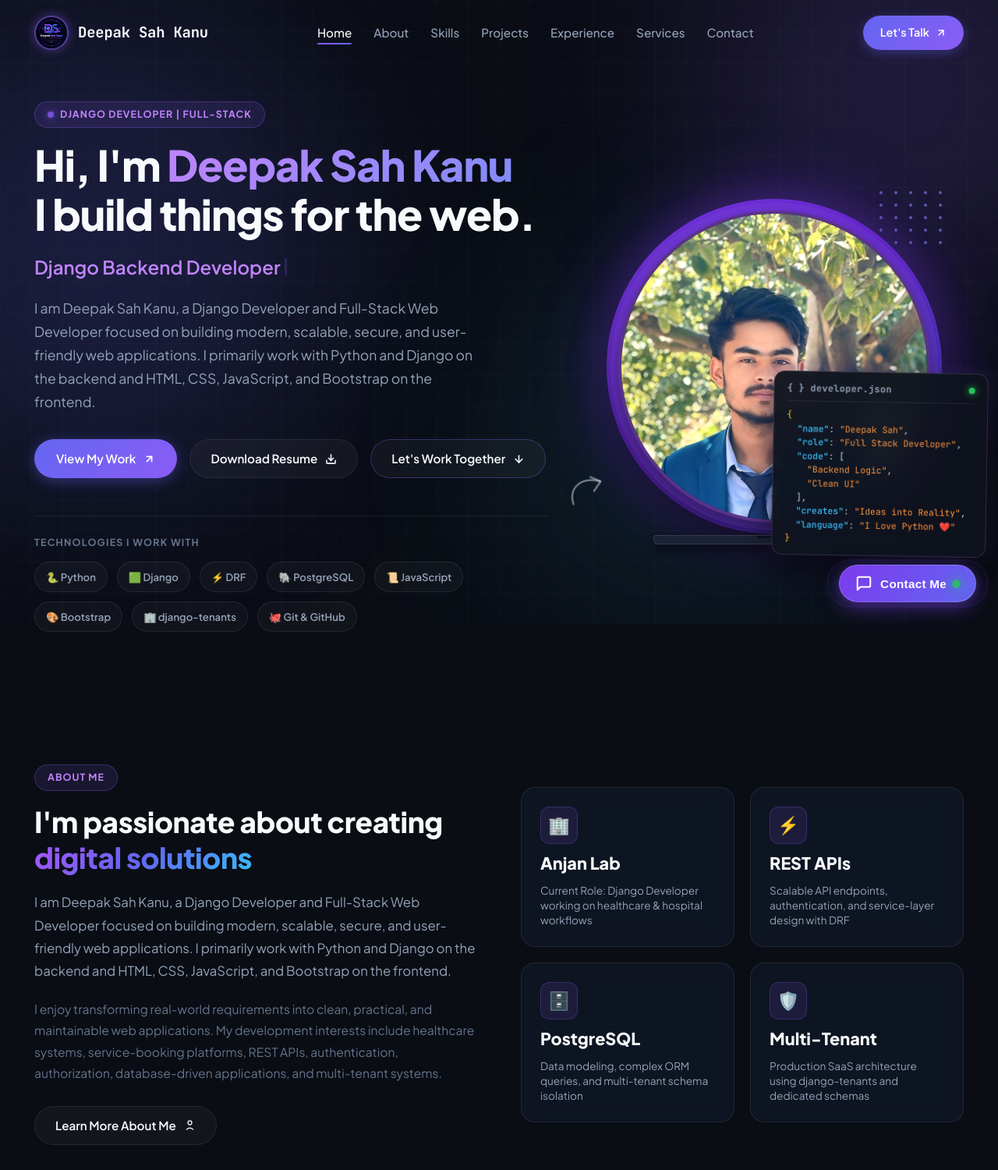
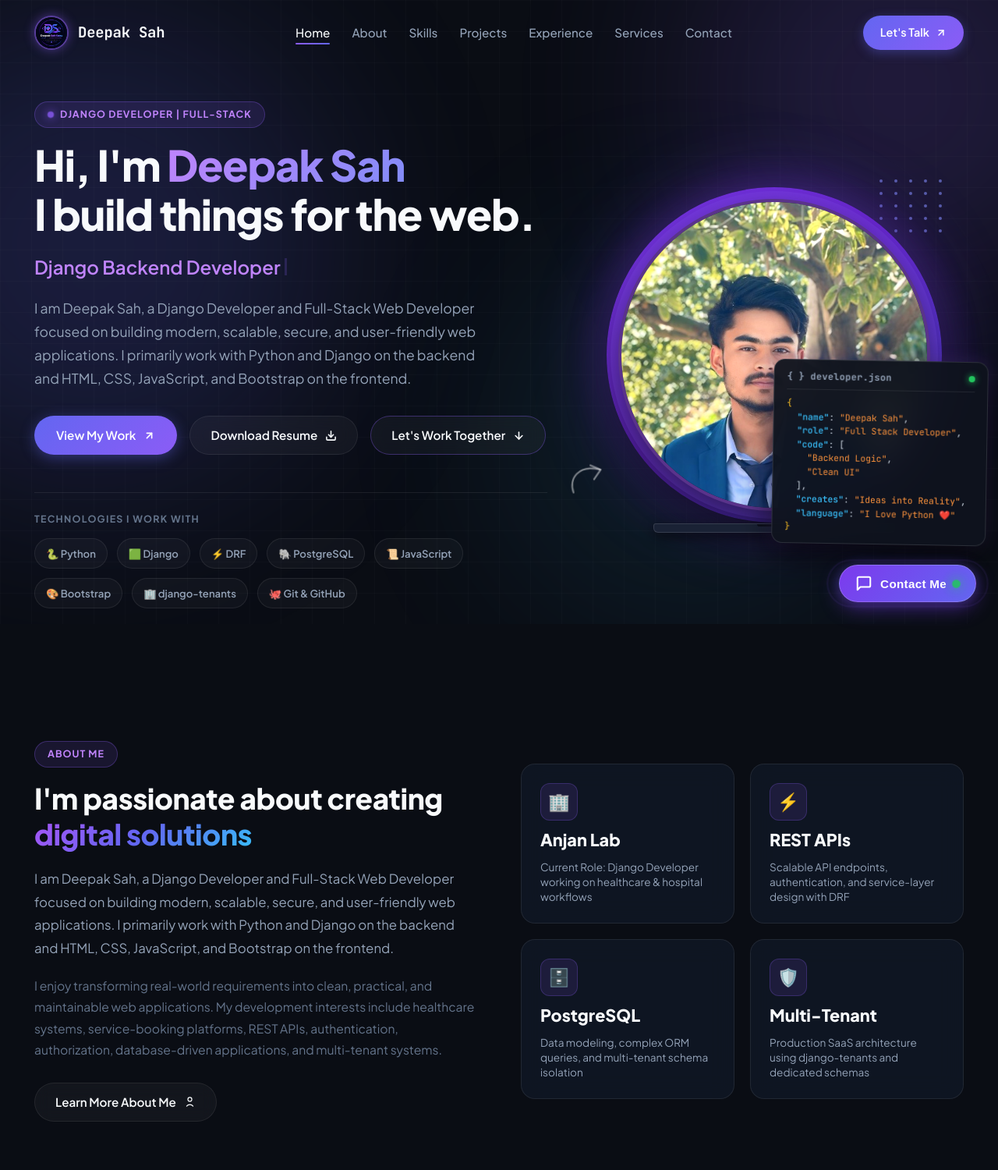
Before and after one commit to Deepak-sah-25/deepak-portfolio, a Django app: page / in a window 1280 px wide. Shown: the top 1500 px of the page at 78% size. Run offline with Django 5.2, Linux system fonts and the light colour scheme; data comes from the database, SQL or seed files in the repository; data that the repository does not hold is empty.

Commit message:
Remove Kanu across entire site and database; standardize name to Deepak Sah

```diff
--- a/portfolio/models.py
+++ b/portfolio/models.py
@@ -2,7 +2,7 @@ from django.db import models
 
 
 class Profile(models.Model):
-    name = models.CharField(max_length=150, default="Deepak Sah Kanu")
+    name = models.CharField(max_length=150, default="Deepak Sah")
     short_title = models.CharField(max_length=150, default="Django Developer")
     extended_title = models.CharField(
         max_length=200, default="Django Developer | Full-Stack Web Developer"
@@ -17,7 +17,7 @@ class Profile(models.Model):
     )
     bio_intro = models.TextField(
         default=(
-            "I am Deepak Sah Kanu, a Django Developer and Full-Stack Web Developer focused on building modern, "
+            "I am Deepak Sah, a Django Developer and Full-Stack Web Developer focused on building modern, "
             "scalable, secure, and user-friendly web applications. I primarily work with Python and Django on the backend "
             "and HTML, CSS, JavaScript, and Bootstrap on the frontend."
         )
--- a/portfolio/tests.py
+++ b/portfolio/tests.py
@@ -18,7 +18,7 @@ class PortfolioTests(TestCase):
         cache.clear()
         self.client = Client()
         self.profile = Profile.objects.create(
-            name="Deepak Sah Kanu",
+            name="Deepak Sah",
             short_title="Django Developer",
             extended_title="Django Developer | Full-Stack Web Developer",
             hero_tagline="Building modern, scalable web applications with Django.",
@@ -79,7 +79,7 @@ class PortfolioTests(TestCase):
     def test_index_view_status_and_content(self):
         response = self.client.get(reverse("portfolio:index"))
         self.assertEqual(response.status_code, 200)
-        self.assertContains(response, "Deepak Sah Kanu")
+        self.assertContains(response, "Deepak Sah")
         self.assertContains(response, "Anjan Hospital Management System")
         self.assertContains(response, "Anjan lab company")
         self.assertContains(response, "Technologies I Master")
@@ -123,7 +123,7 @@ class PortfolioTests(TestCase):
         self.assertIn("Python", data["technologies"])
 
     def test_models_str_and_helpers(self):
-        self.assertEqual(str(self.profile), "Deepak Sah Kanu (Django Developer)")
+        self.assertEqual(str(self.profile), "Deepak Sah (Django Developer)")
         self.assertEqual(str(self.category), "Backend Development")
         self.assertEqual(str(self.skill), "Django (95%)")
         self.assertEqual(str(self.project), "Anjan Hospital Management System")
--- a/portfolio/views.py
+++ b/portfolio/views.py
@@ -105,7 +105,7 @@ def contact_submit_view(request):
 
             email_subject = f"Portfolio Message from {contact_message.name}: {contact_message.subject or 'No Subject'}"
             email_body = (
-                f"You received a new inquiry on your Deepak Sah Kanu Portfolio website!\n\n"
+                f"You received a new inquiry on your Deepak Sah Portfolio website!\n\n"
                 f"Name: {contact_message.name}\n"
                 f"Email: {contact_message.email}\n"
                 f"Subject: {contact_message.subject or 'None'}\n"
@@ -264,12 +264,14 @@ def download_resume_view(request):
         except Exception:
             pass
 
-    default_resume = settings.BASE_DIR / "static" / "files" / "Deepak_Sah_Kanu_Resume.pdf"
+    default_resume = settings.BASE_DIR / "static" / "files" / "Deepak_Sah_Resume.pdf"
+    if not default_resume.exists():
+        default_resume = settings.BASE_DIR / "static" / "files" / "Deepak_Sah_Kanu_Resume.pdf"
     if default_resume.exists():
         return FileResponse(
             open(default_resume, "rb"),
             as_attachment=True,
-            filename="Deepak_Sah_Kanu_Resume.pdf",
+            filename="Deepak_Sah_Resume.pdf",
         )
 
     return HttpResponse(
--- a/static/css/style.css
+++ b/static/css/style.css
@@ -1,5 +1,5 @@
 /* ==========================================================================
-   Deepak Sah Kanu - Portfolio Stylesheet
+   Deepak Sah - Portfolio Stylesheet
    Dark Slate & Violet Glow Theme (Replicating Design Reference)
    ========================================================================== */
 
--- a/static/js/main.js
+++ b/static/js/main.js
@@ -1,5 +1,5 @@
 /**
- * Deepak Sah Kanu - Portfolio JavaScript
+ * Deepak Sah - Portfolio JavaScript
  * Modern Interactive Behaviors & High Performance Animations
  */
 
--- a/templates/base.html
+++ b/templates/base.html
@@ -18,7 +18,7 @@
 
     <!-- Meta SEO -->
     <meta name="description" content="{{ profile.name }} - {{ profile.extended_title }}. {{ profile.hero_tagline }} Based in {{ profile.location }}. Specializing in Python, Django, DRF, and PostgreSQL.">
-    <meta name="keywords" content="Deepak Sah Kanu, Django Developer, Full-Stack Developer, Python, Django, DRF, PostgreSQL, Multi-Tenant SaaS, Kathmandu, Lalitpur, Nepal, Software Engineer">
+    <meta name="keywords" content="Deepak Sah, Django Developer, Full-Stack Developer, Python, Django, DRF, PostgreSQL, Multi-Tenant SaaS, Kathmandu, Lalitpur, Nepal, Software Engineer">
 
     <!-- Open Graph / Facebook / LinkedIn / WhatsApp -->
     <meta property="og:type" content="profile">
@@ -28,7 +28,7 @@
     <meta property="og:url" content="{{ request.scheme }}://{{ request.get_host }}{{ request.path }}">
     <meta property="og:locale" content="en_US">
     <meta property="profile:first_name" content="Deepak">
-    <meta property="profile:last_name" content="Sah Kanu">
+    <meta property="profile:last_name" content="Sah">
     <meta property="og:image" content="{{ request.scheme }}://{{ request.get_host }}{% if profile.profile_image %}{{ profile.profile_image.url }}{% else %}{% static 'images/deepak.jpg' %}{% endif %}">
     <meta property="og:image:alt" content="{{ profile.name }} - {{ profile.short_title }}">
 
@@ -82,8 +82,8 @@
         <header class="site-header">
             <div class="container-custom">
                 <div class="navbar-inner">
-                    <a href="#hero" class="brand-logo" aria-label="Deepak Sah Kanu">
-                        <img src="{% static 'images/deepak_logo.jpg' %}" alt="Deepak Sah Kanu Logo" class="brand-logo-img">
+                    <a href="#hero" class="brand-logo" aria-label="Deepak Sah">
+                        <img src="{% static 'images/deepak_logo.jpg' %}" alt="Deepak Sah Logo" class="brand-logo-img">
                         <span class="brand-name">{{ profile.name }}</span>
                     </a>
 
@@ -148,8 +148,8 @@
                 <div class="footer-top-grid">
                     <!-- Brand Column -->
                     <div class="footer-brand-col">
-                        <a href="#hero" class="footer-brand-logo" aria-label="Deepak Sah Kanu">
-                            <img src="{% static 'images/deepak_logo.jpg' %}" alt="Deepak Sah Kanu Logo" class="footer-brand-logo-img">
+                        <a href="#hero" class="footer-brand-logo" aria-label="Deepak Sah">
+                            <img src="{% static 'images/deepak_logo.jpg' %}" alt="Deepak Sah Logo" class="footer-brand-logo-img">
                             <span class="brand-name">{{ profile.name }}</span>
                         </a>
                         <p class="footer-brand-bio">
```
Also changed, not shown: generate_resume.py (+5 -2 lines), portfolio/management/commands/seed_portfolio.py (+4 -4 lines), README.md, portfolio/migrations/0004_alter_profile_bio_intro_alter_profile_name.py (added), 2 other files.
